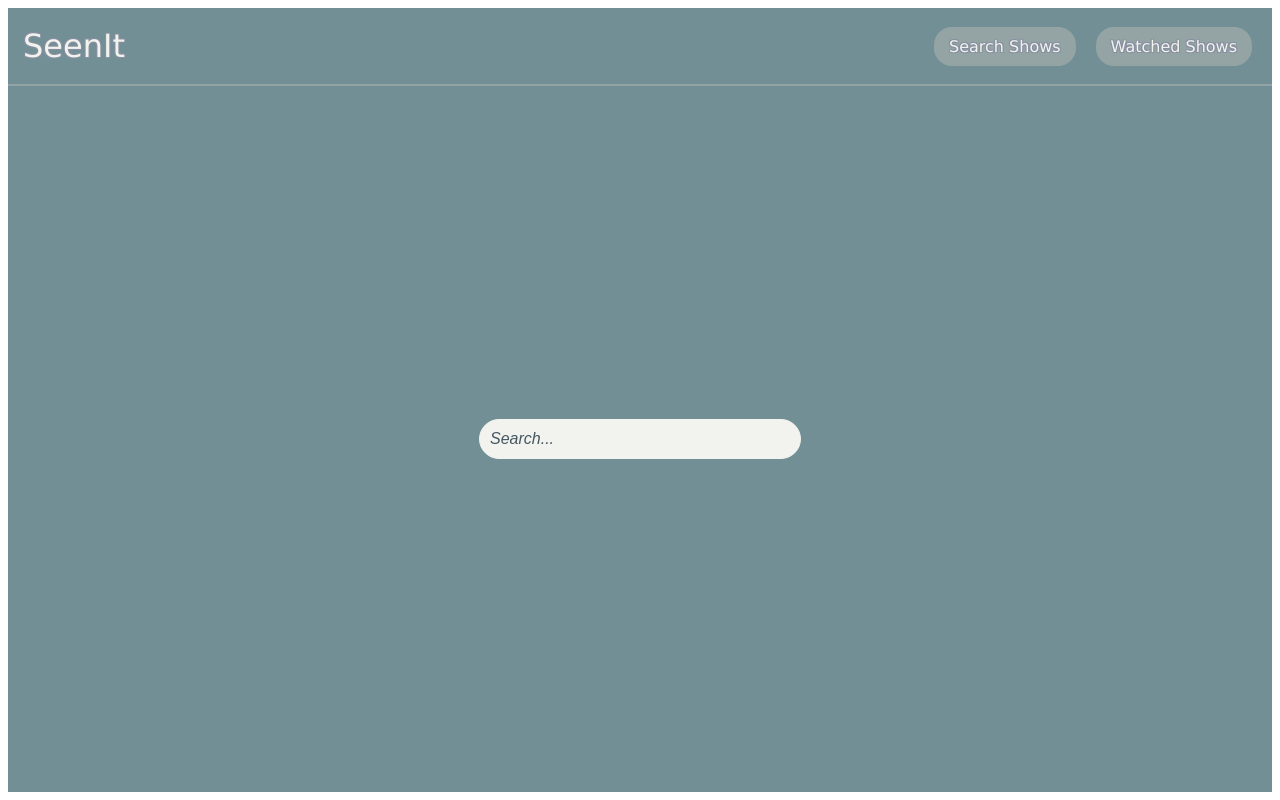
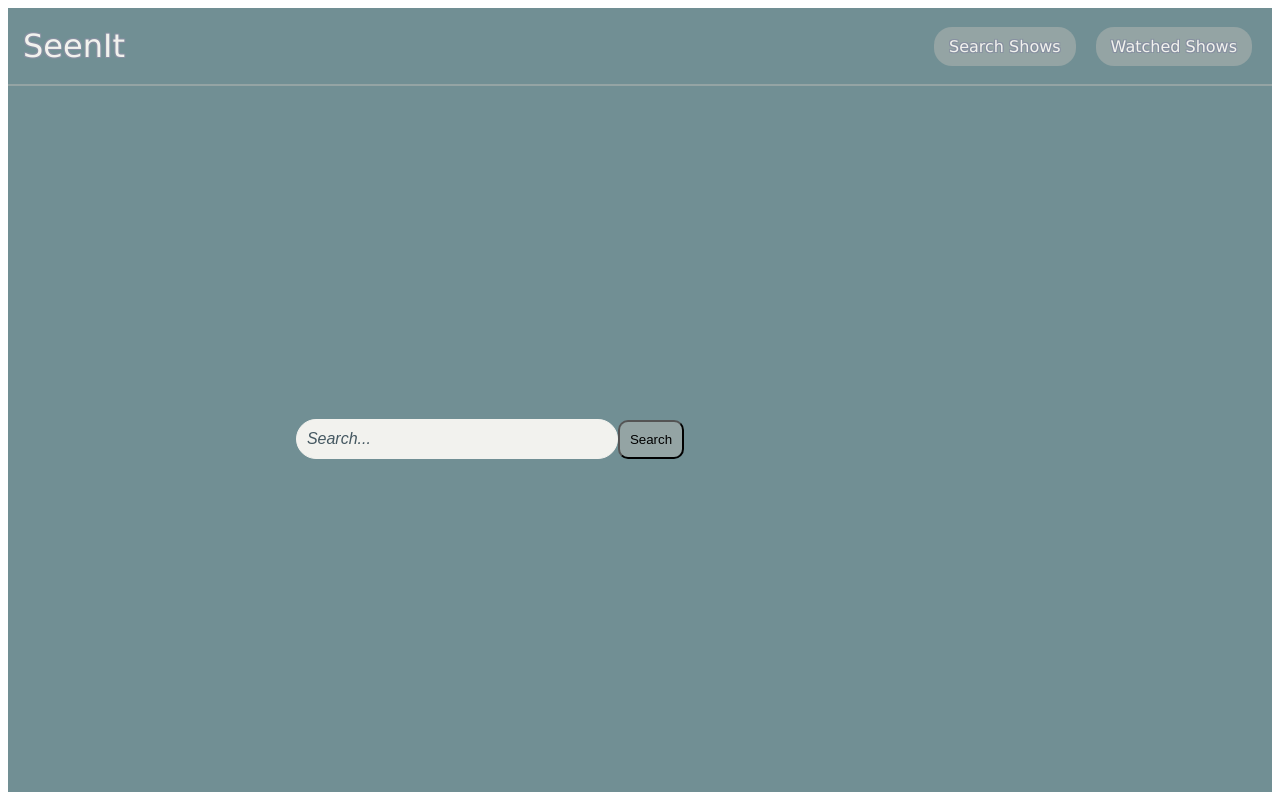
Before and after one commit to reimidd7/SeenItApp, a React (Create React App) app: page / in a window 1280 px wide. Both pictures are taken after a click on the button "Search Shows". Built offline with nearby package versions, Linux system fonts and the light colour scheme.

Commit message:
base seach and add functions

```diff
--- a/src/App.js
+++ b/src/App.js
@@ -3,22 +3,30 @@ import { useState } from 'react'; // kinda like action listeners
 import Home from './home';
 import Header from './header';
 import Search from './search';
+import Watched from './watched';
 
 
 const App = () => {
     const [currentTab, setCurrentTab] = useState('home');
+    const [watched, setWatched] = useState([]);
+
+    const addToWatched = (show) => {
+        if (!watched.some((item) => item.id === show.id)) {
+            setWatched([...watched, show]);
+        }
+    };
 
     return (
         <div>
             <Header currentTab={currentTab} setCurrentTab={setCurrentTab} />
             {currentTab === 'home' && (
-                <Home/>
+                <Home setCurrentTab={setCurrentTab}/>
             )}
             {currentTab === 'search' && (
-                <Search/>
+                <Search addToWatched={addToWatched}/>
             )}
             {currentTab === 'watched' && (
-                <p>Watched Shows Component Goes Here</p>
+                <Watched watched={watched}/>
             )}
         </div>
     );
--- a/src/home.js
+++ b/src/home.js
@@ -1,6 +1,6 @@
 import React from "react";
 
-const Home = () => {
+const Home = ({ setCurrentTab }) => {
     return (
         <div style={styles.container}>
              <nav style={styles.nav}>
--- a/src/search.js
+++ b/src/search.js
@@ -1,13 +1,51 @@
-import React from "react";
+import React, { useState } from "react";
 
-const Search = () => {
+const Search = ({addToWatched}) => {
+    const [query, setQuery] = useState("");
+    const [results, setResults] = useState([]);
+
+    const handleSearch = async () => {
+        if (query.trim() === "") return;
+
+        const apiKey = "a4d85f4a0138ffbd06d3be2bfb02dbcf";
+        const url = `https://api.themoviedb.org/3/search/tv?api_key=${apiKey}&query=${encodeURIComponent(query)}`;
+
+        try {
+            const response = await fetch(url);
+            const data = await response.json();
+            setResults(data.results || []);
+
+        } catch (error) {
+            console.error("Error fetching search results:", error);
+        }
+    };
+
     return (
         <div style={styles.container}>
              <input
                 type="text"
                 placeholder="Search..."
+                value={query}
+                onChange={(e) => setQuery(e.target.value)}
                 style={styles.searchBar}
             />
+            <button onClick={handleSearch} style={styles.resultItem}>
+                Search
+            </button>
+
+            <div style={styles.results}>
+                {results.map((show) => (
+                    <div key={show.id} style={styles.resultItem}>
+                        <p>{show.name}</p>
+                        <button
+                        onClick={() => addToWatched(show)}
+                        style={styles.addButton}
+                        >
+                            Add to Watched
+                        </button>
+                    </div>
+                ))}
+            </div>
         </div>
     );
 };
@@ -35,7 +73,39 @@ const styles = {
         fontFamily: 'Arial, sans-serif', // Font style
         color: '#455861',
 
-    }
+    },
+    searchButton: {
+        padding: "10px 15px",
+        borderRadius: "20px",
+        backgroundColor: "#5D737E",
+        color: "#F2F2EE",
+        border: "none",
+        cursor: "pointer",
+    },
+    results: {
+        marginTop: "20px",
+        width: "300px",
+        display: "flex",
+        flexDirection: "column",
+    },
+    resultItem: {
+        display: "flex",
+        justifyContent: "space-between",
+        alignItems: "center",
+        padding: "10px",
+        backgroundColor: "#94A4A4",
+        margin: "5px 0",
+        borderRadius: "10px",
+    },
+    addButton: {
+        padding: "5px 10px",
+        borderRadius: "10px",
+        backgroundColor: "#5D737E",
+        color: "#F2F2EE",
+        border: "none",
+        cursor: "pointer",
+    },
+
 };
 
 // Add custom styling for the placeholder text using the `::placeholder` pseudo-element
--- /dev/null
+++ b/src/watched.js
@@ -0,0 +1,55 @@
+import React from "react";
+
+const Watched = ({ watched }) => {
+    return (
+        <div style={styles.container}>
+             <h2 style={styles.title}>Watched Shows</h2>
+            {watched.length === 0 ? (
+                <p style={styles.emptyMessage}>You haven't added any shows yet.</p>
+            ) : (
+                <ul style={styles.list}>
+                    {watched.map((show) => (
+                        <li key={show.id} style={styles.listItem}>
+                            {show.name}
+                        </li>
+                    ))}
+                </ul>
+            )}
+        </div>
+    );
+};
+
+const styles = {
+    container: {
+        width: '100%',           // Full width
+        height: 'calc(100vh - 94px)',          // Full height of the content container
+        boxSizing: 'border-box', // Include padding in dimensions
+        display: 'flex',         // Flexbox for alignment
+        justifyContent: 'center', // Center children horizontally
+        alignItems: 'center',    // Center children vertically
+        backgroundColor: '#718F94',
+
+    },
+    title: {
+        fontSize: '24px',
+        marginBottom: '20px',
+    },
+    emptyMessage: {
+        fontSize: '16px',
+    },
+    list: {
+        listStyle: 'none',
+        padding: 0,
+        margin: 0,
+        width: '100%',
+    },
+    listItem: {
+        backgroundColor: '#94A4A4',
+        padding: '10px',
+        margin: '5px 0',
+        borderRadius: '10px',
+        textAlign: 'center',
+    },
+};
+
+export default Watched;
```
